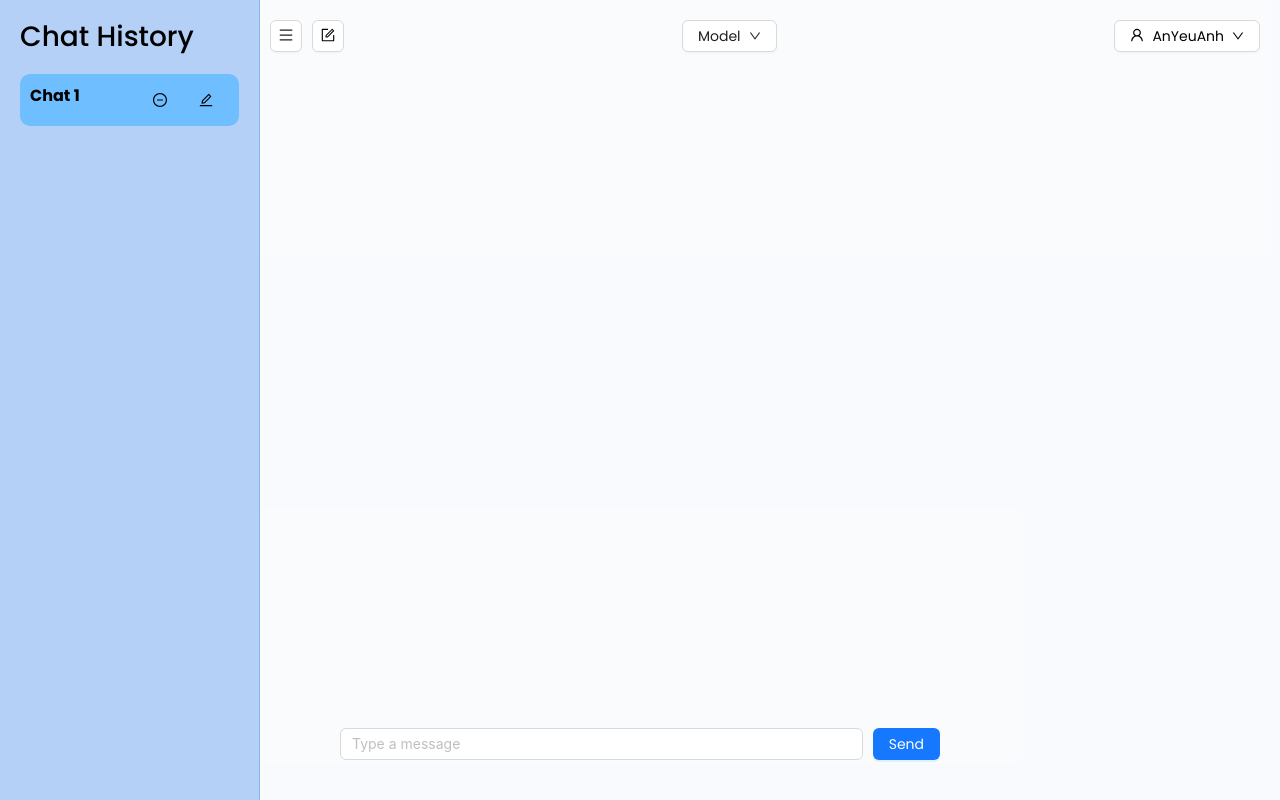
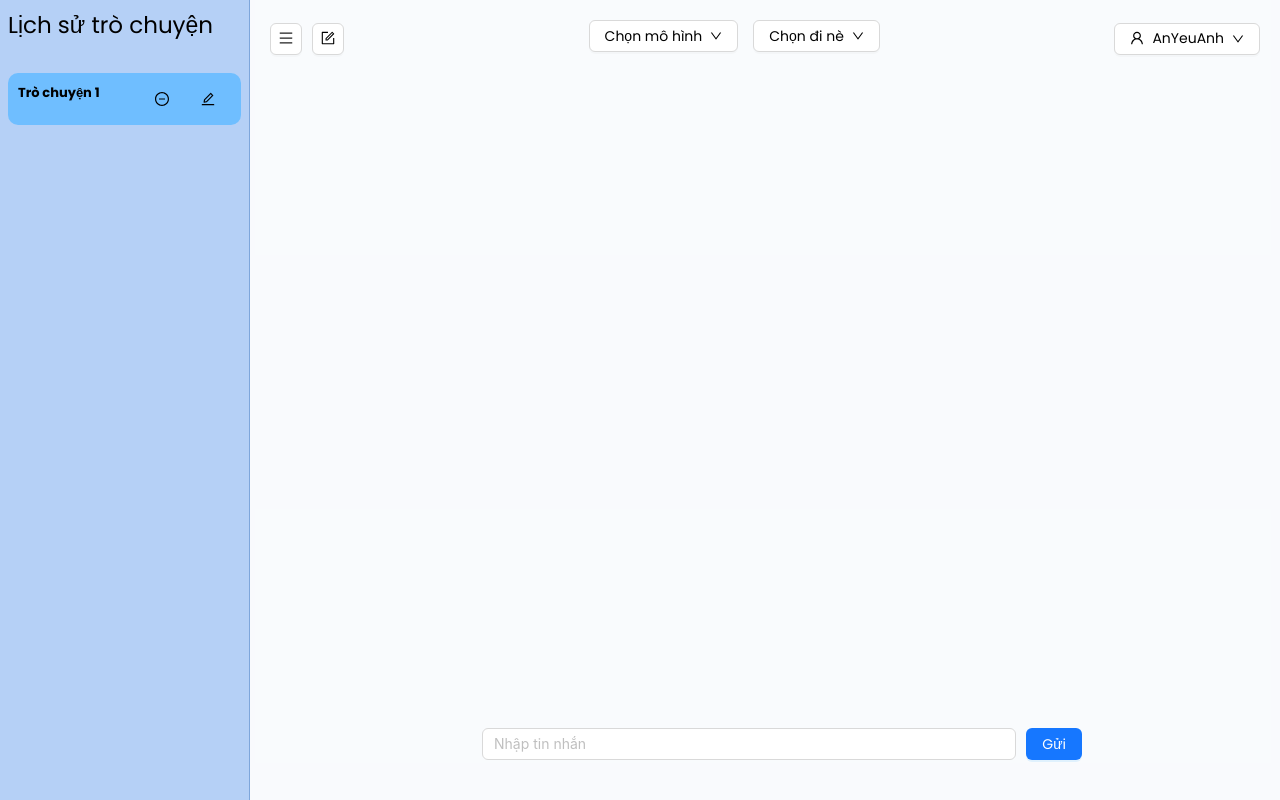
Before and after one commit to thanhhai147/QA-LLM, a React (Create React App) app in the folder frontend/: page /chat in a window 1280 px wide. Built offline with nearby package versions, Linux system fonts and the light colour scheme.

Commit message:
Translate to Vietnamese, add promptingMenu, edit effects

```diff
--- a/frontend/src/assets/css/ChatPage.css
+++ b/frontend/src/assets/css/ChatPage.css
@@ -9,10 +9,11 @@
 }
 
 .sidebar {
-    width: 260px;
+    font-size: 13px;
+    width: 250px;
     background: rgba(42, 122, 233, 0.326);
-    padding: 20px;
-    border-right: 1px solid rgba(42, 122, 233, 0.326);
+    padding: 8px;
+    border-right: 1px solid rgba(14, 77, 164, 0.326);
     overflow-y: auto;
     position: fixed;
     top: 0;
@@ -23,7 +24,7 @@
 .chat-history {
     max-height: 80%;
     overflow-y: auto;
-    margin-top: 20px;
+    margin-top: 30px;
 }
 
 .chat-message {
@@ -32,10 +33,25 @@
     padding: 15px;
     border-radius: 15px;
     color: #000;
-    width: 100%;
-    max-width: 600px;
+    width: auto;
+    max-width: 400px;
     box-shadow: 0 2px 5px rgba(0, 0, 0, 0.1);
+
+    /* Thêm thuộc tính này để nội dung tự động xuống dòng */
+    word-wrap: break-word; /* Đảm bảo từ dài sẽ xuống dòng */
+    word-break: break-word; /* Hỗ trợ xuống dòng cho các từ dài */
+    white-space: pre-wrap; /* Giữ nguyên khoảng trắng và xuống dòng theo nội dung */
+    margin-right: 27%;
+    margin-left: auto;
+    transition: bottom 0.3s ease, margin-left 0.3s ease;
+
 }
+.main-content.no-sidebar .chat-message {
+    margin-right: 30%;
+    margin-left: auto;
+
+}
+
 
 .main-content {
     flex: 1;
@@ -45,10 +61,6 @@
     padding: 20px;
     margin-left: 250px;
     transition: margin-left 0.3s ease;
-}
-
-.main-content.no-sidebar {
-    margin-left: 0;
 }
 
 .header {
@@ -77,16 +89,40 @@
 .chat-input-area {
     display: flex;
     gap: 10px;
-    width: 100%;
+    width: 80%;
     max-width: 600px;
+    height: auto;
     position: absolute;
     bottom: 40px;
-    left: 50%;
     transform: translateX(-50%);
-    transition: bottom 0.3s ease;
+    transition: bottom 0.3s ease, margin-left 0.3s ease;
+    margin-left:40%;
+}
+.main-content.no-sidebar .chat-input-area {
+    margin-left: 48%;
+}
+
+.main-content.no-sidebar {
+    margin-left: 0;
 }
 
 .new-chat {
+    margin-right: 10px;
+    margin-left: 10px;
+    background-color: #ffffff;
+    color: rgb(0, 0, 0);
+}
+
+.select-model {
+    margin-right: 5px;
+    margin-left: 10px;
+    margin-bottom: 5px;
+    background-color: #ffffff;
+    color: rgb(0, 0, 0);
+}
+
+.select-prompting {
+    margin-right: 10px;
     margin-left: 10px;
     background-color: #ffffff;
     color: rgb(0, 0, 0);
@@ -127,23 +163,26 @@
     transition: background-color 0.3s ease;
 }
 
-/* Khi di chuột vào đoạn chat, thay đổi màu nền thành đỏ */
+
 .chat-title:hover {
-    background-color: #6fbeff; /* Màu đỏ */
+    background-color: #6fbeff;
 }
 
-/* Đoạn chat đang được chọn, nền sẽ tối hơn */
 .chat-title.selected {
     background-color: #6fbeff;
 }
 
 .chat-title-text {
     cursor: pointer;
-    color: inherit; /* Giữ màu chữ mặc định */
+    color: inherit;
 
     white-space: nowrap; /* Ngăn không cho text xuống dòng */
     overflow: hidden; /* Ẩn phần text thừa */
     text-overflow: ellipsis; /* Thêm "..." nếu text quá dài */
-    max-width: 100px; /* Điều chỉnh chiều rộng tối đa theo nhu cầu */
+    max-width: 110px; /* Điều chỉnh chiều rộng tối đa theo nhu cầu */
     display: inline-block; /* Đảm bảo text hiển thị theo một dòng */
 }
+
+.his-chat {
+    font-size: 23px;
+}
--- a/frontend/src/pages/chat.page.js
+++ b/frontend/src/pages/chat.page.js
@@ -1,6 +1,6 @@
 import React, { useState, useEffect } from "react";
 import { Button, Input, Menu, Dropdown, Popconfirm } from "antd";
-import { MenuOutlined, UserOutlined, DownOutlined, MinusCircleOutlined, EditOutlined , FormOutlined} from "@ant-design/icons";
+import { MenuOutlined, UserOutlined, DownOutlined, MinusCircleOutlined, EditOutlined, FormOutlined } from "@ant-design/icons";
 import { useNavigate } from "react-router-dom";
 
 import "../assets/css/ChatPage.css";
@@ -14,17 +14,16 @@ export default function ChatPage() {
     const [editingTitle, setEditingTitle] = useState(null);
     const [newTitle, setNewTitle] = useState("");
 
-    const [username] = useState("AnYeuAnh"); // Sample username
+    const [username] = useState("AnYeuAnh"); // Tên người dùng mẫu
 
-    // Create a new chat when the component is mounted
     useEffect(() => {
         handleNewChat();
     }, []);
 
     const handleNewChat = () => {
-        const newChat = { title: `Chat ${chatHistory.length + 1}`, messages: [] };
+        const newChat = { title: `Trò chuyện ${chatHistory.length + 1}`, messages: [] };
         setChatHistory([...chatHistory, newChat]);
-        setCurrentChatIndex(chatHistory.length); // Switch to the new chat
+        setCurrentChatIndex(chatHistory.length); // Chuyển sang cuộc trò chuyện mới
         setIsFirstMessageSent(false);
     };
 
@@ -34,23 +33,20 @@ export default function ChatPage() {
                 handleNewChat();
             }
 
-            // Check if the currentChatIndex is valid before modifying messages
             if (currentChatIndex !== null && chatHistory[currentChatIndex]) {
                 const updatedChatHistory = [...chatHistory];
                 updatedChatHistory[currentChatIndex].messages.push(currentMessage);
                 setChatHistory(updatedChatHistory);
                 setCurrentMessage("");
-                setIsFirstMessageSent(true); // Mark that the first message has been sent
+                setIsFirstMessageSent(true);
             }
         }
     };
 
     const handleKeyDown = (e) => {
-        // Allow line breaks with Shift + Enter
         if (e.key === "Enter" && e.shiftKey) {
             setCurrentMessage(currentMessage + "\n");
         } else if (e.key === "Enter") {
-            // Send message on normal Enter key press
             handleSendMessage();
         }
     };
@@ -60,18 +56,16 @@ export default function ChatPage() {
     };
 
     const deleteChat = (index) => {
-        // If the current chat is being deleted, create a new chat
         if (currentChatIndex === index) {
             handleNewChat();
         }
 
         const updatedChatHistory = chatHistory.filter((_, i) => i !== index);
 
-        // Update currentChatIndex after deletion
         if (updatedChatHistory.length > 0) {
-            setCurrentChatIndex(0); // Select the first chat if any are left
+            setCurrentChatIndex(0);
         } else {
-            setCurrentChatIndex(null); // Reset currentChatIndex if no chats are left
+            setCurrentChatIndex(null);
         }
 
         setChatHistory(updatedChatHistory);
@@ -95,7 +89,7 @@ export default function ChatPage() {
     const accountMenu = (
         <Menu>
             <Menu.Item key="1">
-                Account: <strong>{username}</strong>
+                Tài khoản: <strong>{username}</strong>
             </Menu.Item>
             <Menu.Item
                 key="2"
@@ -104,45 +98,43 @@ export default function ChatPage() {
                     navigate("/login");
                 }}
             >
-                Log Out
+                Đăng xuất
             </Menu.Item>
         </Menu>
     );
 
     const modelMenu = (
         <Menu>
-            <Menu.Item
-                key="1"
-                danger
-                onClick={() => {
-                    navigate("##");
-                }}
-            >
-                Model 1
-            </Menu.Item><Menu.Item
-                key="2"
-                danger
-                onClick={() => {
-                    navigate("####");
-                }}
-            >
-                Model 2
+            <Menu.Item key="1" danger>
+                Mô hình 1
             </Menu.Item>
-            <Menu.Item
-                key="3"
-                danger
-                onClick={() => {
-                    navigate("######");
-                }}
-            >
-                Model 3
+            <Menu.Item key="2" danger>
+                Mô hình 2
+            </Menu.Item>
+            <Menu.Item key="3" danger>
+                Mô hình 3
+            </Menu.Item>
+        </Menu>
+    );
+    const promptingMenu = (
+        <Menu>
+            <Menu.Item key="1" danger>
+                Cách 1
+            </Menu.Item>
+            <Menu.Item key="2" danger>
+                Cách 2
+            </Menu.Item>
+            <Menu.Item key="3" danger>
+                Cách 3
+            </Menu.Item>
+            <Menu.Item key="3" danger>
+                Cách 4
             </Menu.Item>
         </Menu>
     );
 
     useEffect(() => {
         const handleResize = () => {
-            // Adjust chat input position on small screens if a message has been sent
             if (window.innerWidth < 768 && isFirstMessageSent) {
                 document.querySelector(".chat-area").classList.add("with-first-message");
             } else {
@@ -150,10 +142,8 @@ export default function ChatPage() {
             }
         };
 
-        // Listen for window resize events
         window.addEventListener("resize", handleResize);
 
-        // Ensure correct state on first load
         handleResize();
 
         return () => window.removeEventListener("resize", handleResize);
@@ -161,10 +151,9 @@ export default function ChatPage() {
 
     return (
         <div className="chat-page">
-            {/* Sidebar */}
             {isSidebarVisible && (
                 <div className="sidebar">
-                    <h3>Chat History</h3>
+                    <div className="his-chat">Lịch sử trò chuyện</div>
                     <div className="chat-history">
                         {chatHistory.map((chat, index) => (
                             <div key={index} className={`chat-title ${currentChatIndex === index ? "selected" : ""}`}>
@@ -176,19 +165,16 @@ export default function ChatPage() {
                                         autoFocus
                                     />
                                 ) : (
-                                    <span
-                                        className="chat-title-text"
-                                        onClick={() => selectChat(index)}
-                                    >
+                                    <span className="chat-title-text" onClick={() => selectChat(index)}>
                                         {chat.title}
                                     </span>
                                 )}
                                 <div className="chat-actions">
                                     <Popconfirm
-                                        title="Are you sure you want to delete this chat?"
+                                        title="Bạn có chắc muốn xóa trò chuyện này?"
                                         onConfirm={() => deleteChat(index)}
-                                        okText="Delete"
-                                        cancelText="Cancel"
+                                        okText="Xóa"
+                                        cancelText="Hủy"
                                     >
                                         <Button type="link" danger><MinusCircleOutlined /></Button>
                                     </Popconfirm>
@@ -200,7 +186,6 @@ export default function ChatPage() {
                 </div>
             )}
 
-            {/* Main content */}
             <div className={`main-content ${isSidebarVisible ? "" : "no-sidebar"}`}>
                 <div className="header">
                     <div className="header-buttons">
@@ -217,16 +202,25 @@ export default function ChatPage() {
                         </Button>
                     </div>
 
+                    <div className="header-center">
                         <Dropdown overlay={modelMenu}>
                             <Button className="select-model">
-                            {"Model"} <DownOutlined />
+                                {"Chọn mô hình"} <DownOutlined />
                             </Button>
                         </Dropdown>
+                        <Dropdown overlay={promptingMenu}>
+                            <Button className="select-prompting">
+                                {"Chọn đi nè"} <DownOutlined />
+                            </Button>
+                        </Dropdown>
+                    </div>
+
                         <Dropdown overlay={accountMenu}>
                             <Button className="account-info" icon={<UserOutlined />}>
                                 {username} <DownOutlined />
                             </Button>
                         </Dropdown>
+
                 </div>
 
                 <div className="chat-area">
@@ -239,17 +233,16 @@ export default function ChatPage() {
                         ))}
                 </div>
 
-                {/* Chat input area */}
                 <div className="chat-input-area">
                     <Input
                         value={currentMessage}
                         onChange={(e) => setCurrentMessage(e.target.value)}
                         onKeyDown={handleKeyDown}
-                        placeholder="Type a message"
+                        placeholder="Nhập tin nhắn"
                         rows={1}
                     />
                     <Button type="primary" onClick={handleSendMessage}>
-                        Send
+                        Gửi
                     </Button>
                 </div>
             </div>
--- a/frontend/src/pages/login.page.js
+++ b/frontend/src/pages/login.page.js
@@ -9,18 +9,18 @@ const LoginPage = () => {
     <div className="wrapper">
       <nav className="nav">
         <div className="nav-logo">
-          <p>Welcome!</p>
+          <p>Héloooooooo!</p>
         </div>
         <div className="nav-button">
           <button className="btn white-btn" id="loginBtn">
-            Login
+            Đăng nhập
           </button>
           <button
             className="btn"
             id="registerBtn"
             onClick={() => navigate("/signup")}
           >
-            Sign Up
+            Đăng ký
           </button>
         </div>
       </nav>
@@ -29,18 +29,18 @@ const LoginPage = () => {
         <div className="login-container" id="login">
           <div className="top">
             <span>
-              Don't have an account?{" "}
+              Bạn chưa có tài khoản?{" "}
               <a href="#" onClick={() => navigate("/signup")}>
-                Sign Up
+                Đăng ký
               </a>
             </span>
-            <header>LOGIN</header>
+            <header>ĐĂNG NHẬP</header>
           </div>
           <div className="input-box">
             <input
               type="text"
               className="input-field"
-              placeholder="Username"
+              placeholder="Tên đăng nhập"
             />
             <i className="bx bx-user"></i>
           </div>
@@ -48,17 +48,17 @@ const LoginPage = () => {
             <input
               type="password"
               className="input-field"
-              placeholder="Password"
+              placeholder="Mật khẩu"
             />
             <i className="bx bx-lock-alt"></i>
           </div>
           <div className="input-box">
-            <input type="submit" className="submit" value="Sign In" />
+            <input type="submit" className="submit" value="Đăng nhập" />
           </div>
           <div className="two-col">
             <div className="one">
               <input type="checkbox" id="login-check" />
-              <label htmlFor="login-check"> Remember Me</label>
+              <label htmlFor="login-check"> Ghi nhớ đăng nhập</label>
             </div>
           </div>
         </div>
--- a/frontend/src/pages/signup.page.js
+++ b/frontend/src/pages/signup.page.js
@@ -9,7 +9,7 @@ const SignupPage = () => {
     <div className="wrapper">
       <nav className="nav">
         <div className="nav-logo">
-          <p>Welcome!</p>
+          <p>Héloooooooo!</p>
         </div>
         <div className="nav-button">
           <button
@@ -17,10 +17,10 @@ const SignupPage = () => {
             id="loginBtn"
             onClick={() => navigate("/login")}
           >
-            Login
+            Đăng nhập
           </button>
           <button className="btn white-btn" id="registerBtn">
-            Sign Up
+            Đăng ký
           </button>
         </div>
       </nav>
@@ -29,27 +29,27 @@ const SignupPage = () => {
         <div className="register-container" id="register">
           <div className="top">
             <span>
-              Already have an account?{" "}
+              Đã có tài khoản?{" "}
               <a href="#" onClick={() => navigate("/login")}>
-                Login
+                Đăng nhập
               </a>
             </span>
-            <header>SIGN UP</header>
+            <header>ĐĂNG KÝ</header>
           </div>
           <div className="input-box">
-            <input type="text" className="input-field" placeholder="Username" />
+            <input type="text" className="input-field" placeholder="Tên đăng nhập" />
             <i className="bx bx-envelope"></i>
           </div>
           <div className="input-box">
             <input
               type="password"
               className="input-field"
-              placeholder="Password"
+              placeholder="Mật khẩu"
             />
             <i className="bx bx-lock-alt"></i>
           </div>
           <div className="input-box">
-            <input type="submit" className="submit" value="Register" />
+            <input type="submit" className="submit" value="Đăng ký" />
           </div>
         </div>
       </div>
```
Lines whose indentation alone changed are shown as unchanged.
